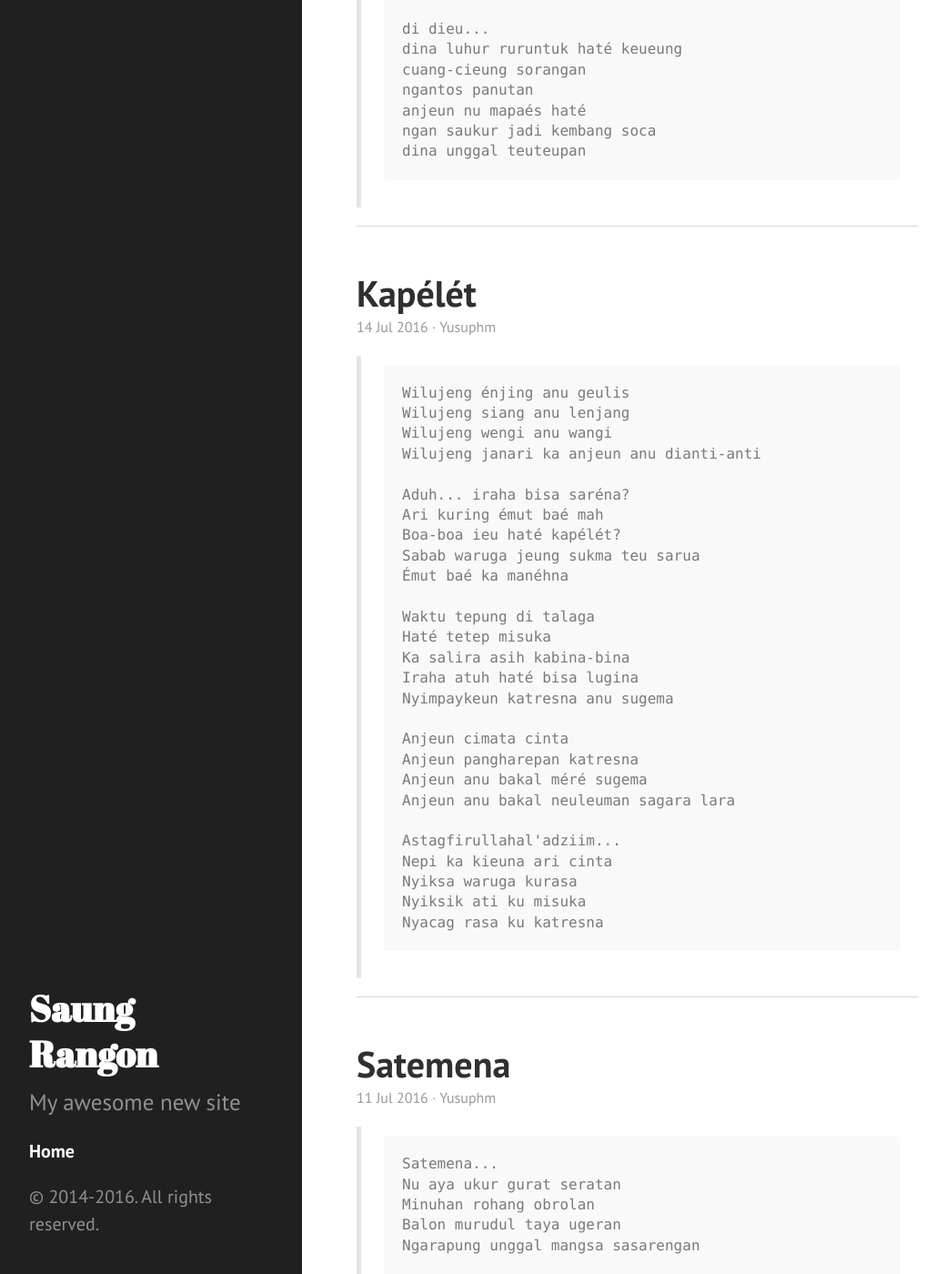
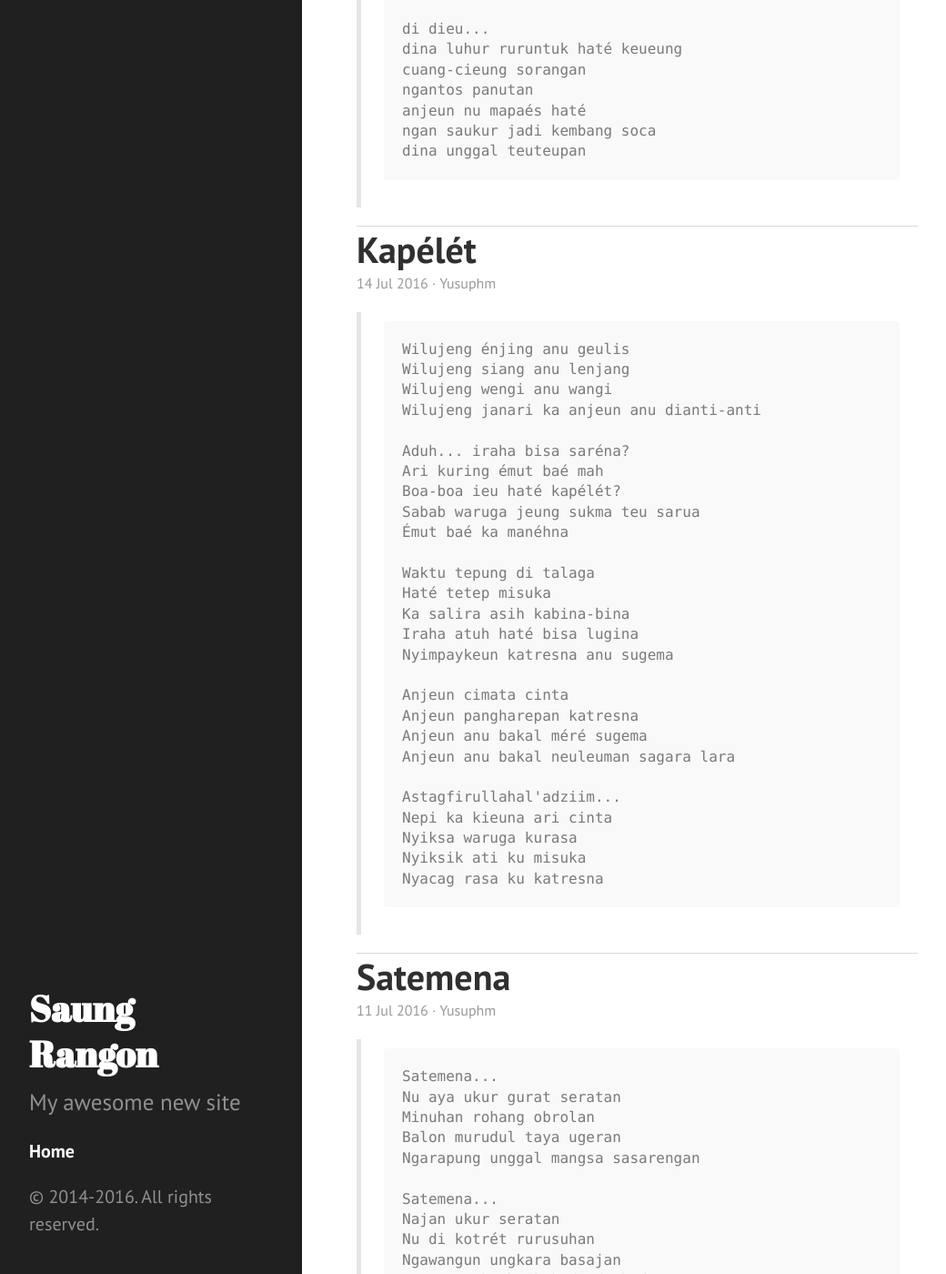
Before and after one commit to saung-rangon/saung-rangon.github.io, a Jekyll site: the page built from index.html, in a window 1280 px wide and 1400 px high, scrolled down 295 px. Shown: the whole window at 91% size, without its empty margins (8-1048 px from the left). Built offline with Jekyll 4.4.1, drawn with Linux system fonts in a browser that asks for light colours; the list of posts is cut into pages by our own code.

Commit message:
Update poole.css

```diff
--- a/public/css/poole.css
+++ b/public/css/poole.css
@@ -300,7 +300,7 @@ tbody tr:nth-child(odd) th {
 
 .page,
 .post {
-  margin-bottom: 2.4rem;
+  /*margin-bottom: 2.4rem;*/
   border-bottom: 1px solid #dad8d8;
 }
 
```
